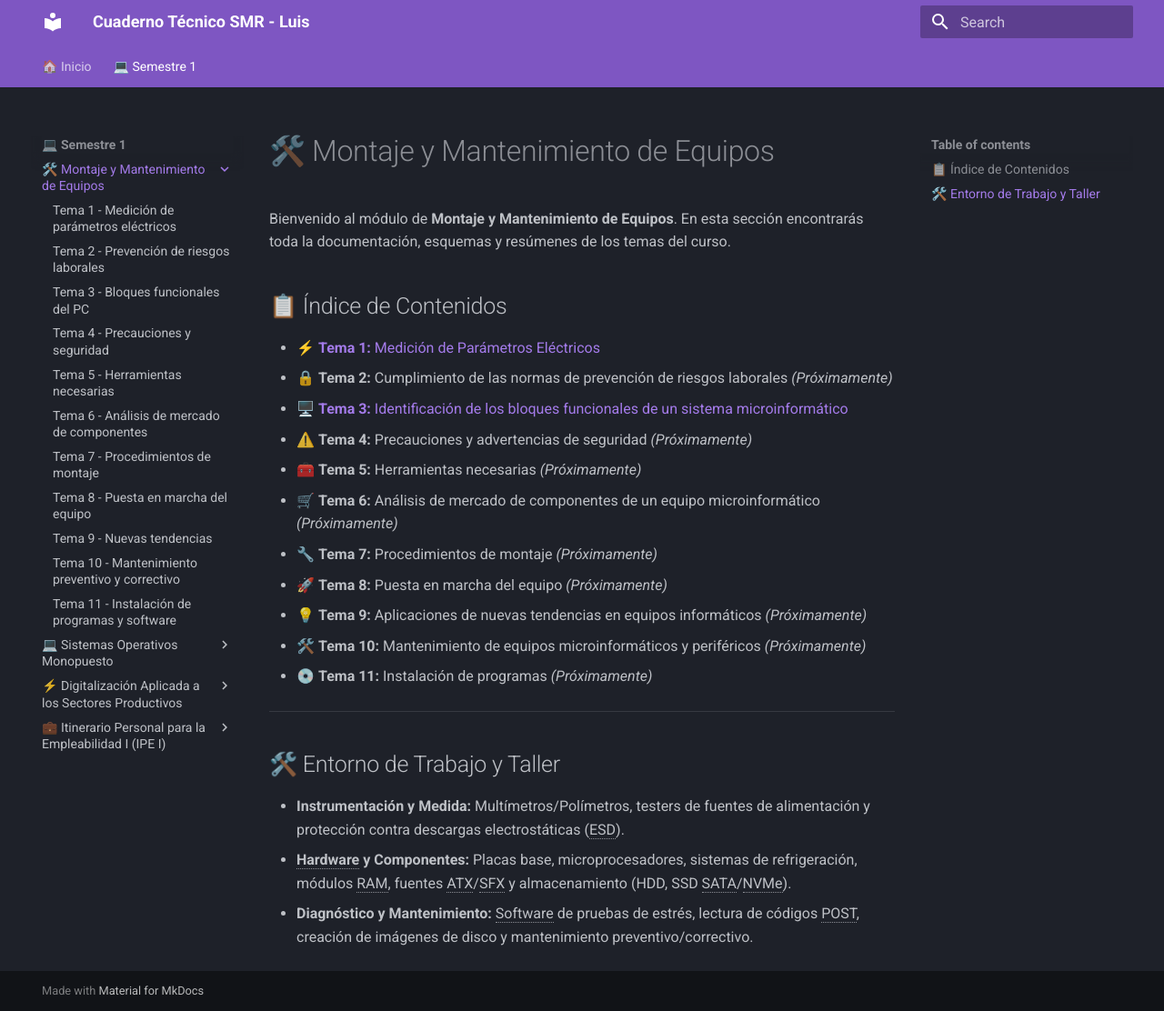
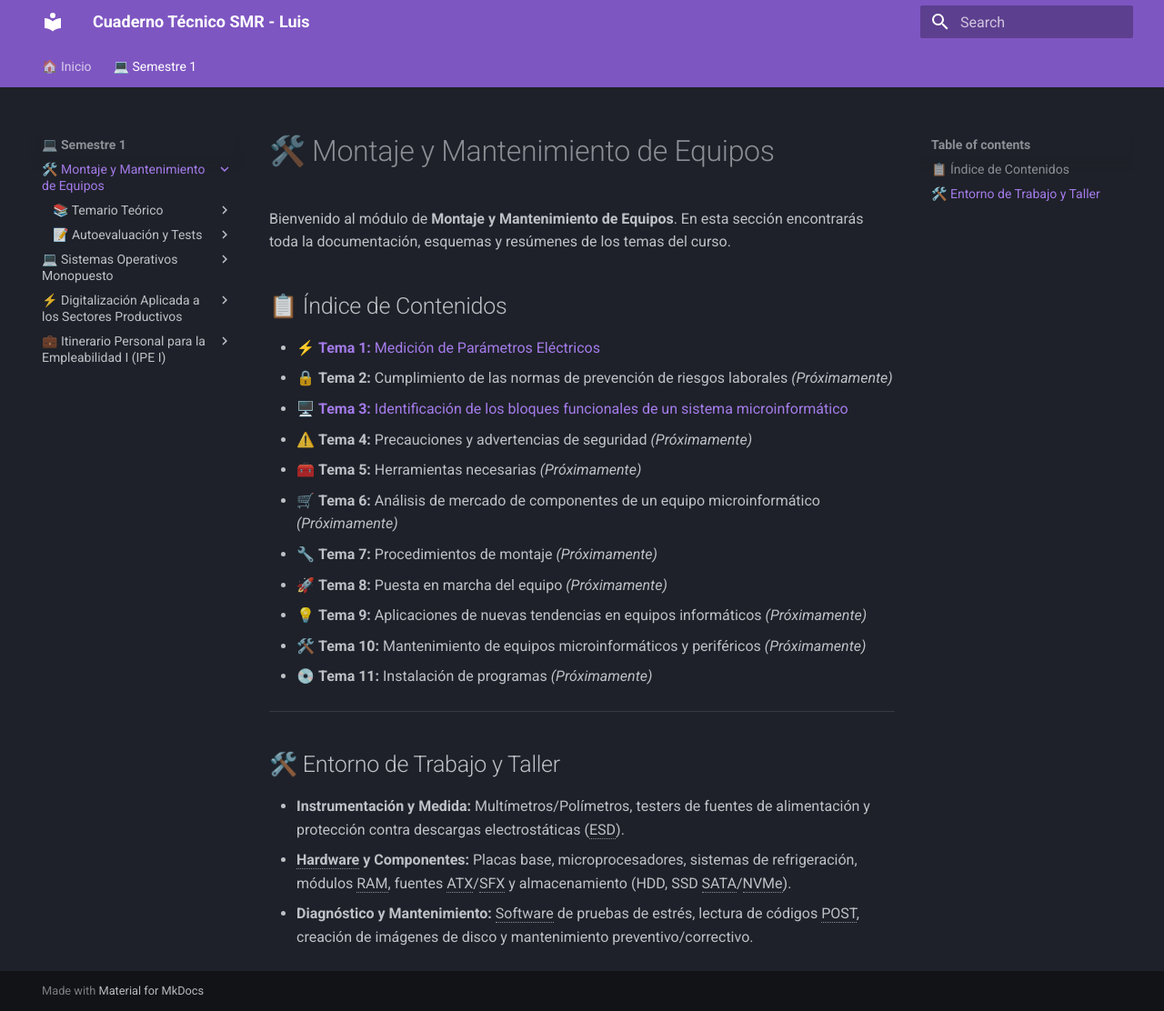
Before and after one commit to Beamspark/SMR-Apuntes, an MkDocs documentation site: the page built from docs/smr/montaje/index.md, in a window 1280 px wide and 1112 px high. Shown: the whole window at 91% size. Built offline with MkDocs 1.6.1 and Material for MkDocs 9.7.7, drawn with Linux system fonts in a browser that asks for light colours; some of the changed lines change nothing that is shown.

Commit message:
Update mkdocs.yml

```diff
--- a/mkdocs.yml
+++ b/mkdocs.yml
@@ -27,7 +27,6 @@ extra_css:
   - stylesheets/extra.css
 
 extra_javascript:
-  - https://polyfill.io/v3/polyfill.min.js?features=es6
   - https://cdn.jsdelivr.net/npm/mathjax@3/es5/tex-mml-chtml.js
   - javascripts/extra.js
 
@@ -36,17 +35,31 @@ nav:
   - 💻 Semestre 1:
       - 🛠️ Montaje y Mantenimiento de Equipos:
           - smr/montaje/index.md
-          - Tema 1 - Medición de parámetros eléctricos: smr/montaje/tema-1.md
-          - Tema 2 - Prevención de riesgos laborales: smr/montaje/tema-2.md
-          - Tema 3 - Bloques funcionales del PC: smr/montaje/tema-3.md
-          - Tema 4 - Precauciones y seguridad: smr/montaje/tema-4.md
-          - Tema 5 - Herramientas necesarias: smr/montaje/tema-5.md
-          - Tema 6 - Análisis de mercado de componentes: smr/montaje/tema-6.md
-          - Tema 7 - Procedimientos de montaje: smr/montaje/tema-7.md
-          - Tema 8 - Puesta en marcha del equipo: smr/montaje/tema-8.md
-          - Tema 9 - Nuevas tendencias: smr/montaje/tema-9.md
-          - Tema 10 - Mantenimiento preventivo y correctivo: smr/montaje/tema-10.md
-          - Tema 11 - Instalación de programas y software: smr/montaje/tema-11.md
+          - "📚 Temario Teórico":
+              - Tema 1 - Medición de parámetros eléctricos: smr/montaje/tema-1.md
+              - Tema 2 - Prevención de riesgos laborales: smr/montaje/tema-2.md
+              - Tema 3 - Bloques funcionales del PC: smr/montaje/tema-3.md
+              - Tema 4 - Precauciones y seguridad: smr/montaje/tema-4.md
+              - Tema 5 - Herramientas necesarias: smr/montaje/tema-5.md
+              - Tema 6 - Análisis de mercado de componentes: smr/montaje/tema-6.md
+              - Tema 7 - Procedimientos de montaje: smr/montaje/tema-7.md
+              - Tema 8 - Puesta en marcha del equipo: smr/montaje/tema-8.md
+              - Tema 9 - Nuevas tendencias: smr/montaje/tema-9.md
+              - Tema 10 - Mantenimiento preventivo y correctivo: smr/montaje/tema-10.md
+              - Tema 11 - Instalación de programas y software: smr/montaje/tema-11.md
+          - "📝 Autoevaluación y Tests":
+              - Índice de Tests: smr/montaje/test/index.md
+              - Test 1 - Parámetros eléctricos: smr/montaje/test/test-tema-1.md
+              - Test 2 - Prevención de riesgos: smr/montaje/test/test-tema-2.md
+              - Test 3 - Bloques funcionales: smr/montaje/test/test-tema-3.md
+              - Test 4 - Precauciones y seguridad: smr/montaje/test/test-tema-4.md
+              - Test 5 - Herramientas necesarias: smr/montaje/test/test-tema-5.md
+              - Test 6 - Análisis de componentes: smr/montaje/test/test-tema-6.md
+              - Test 7 - Procedimientos de montaje: smr/montaje/test/test-tema-7.md
+              - Test 8 - Puesta en marcha: smr/montaje/test/test-tema-8.md
+              - Test 9 - Nuevas tendencias: smr/montaje/test/test-tema-9.md
+              - Test 10 - Mantenimiento: smr/montaje/test/test-tema-10.md
+              - Test 11 - Instalación de software: smr/montaje/test/test-tema-11.md
       - 💻 Sistemas Operativos Monopuesto:
           - smr/sistemas/index.md
           - Tema 1 - Caracterización de los Sistemas Operativos: smr/sistemas/tema-1.md
```
